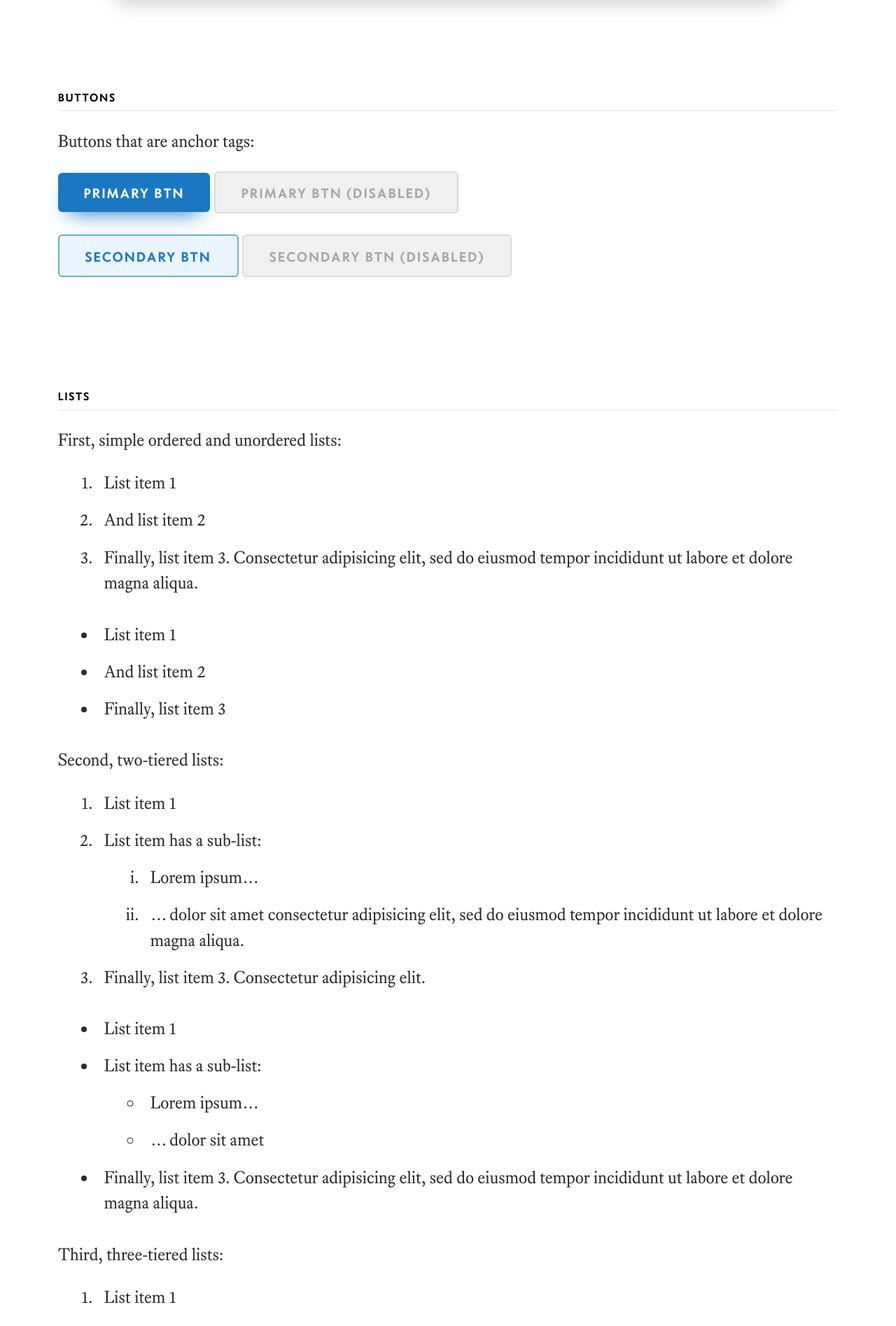
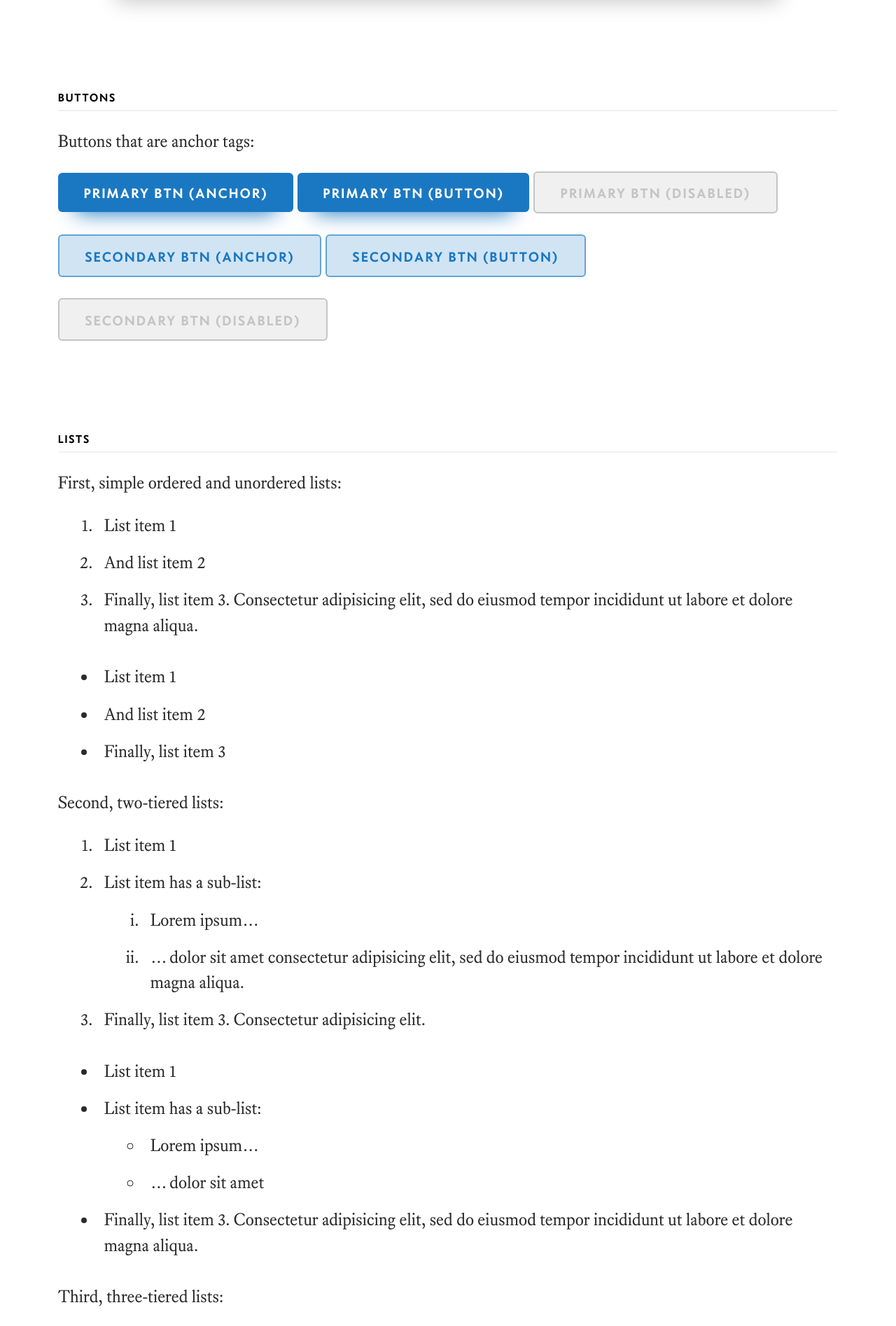
Before and after one commit to whbassignani/whbassignani.github.io, a Jekyll site: the page built from style-guide/index.html, in a window 1280 px wide. Shown: the part 4481-6376 px from the top of the page at 70% size. Built offline with Jekyll 4.4.1, drawn with Linux system fonts in a browser that asks for light colours.

Commit message:
Cleaning up more scss partials

```diff
--- a/css/main.scss
+++ b/css/main.scss
@@ -24,11 +24,11 @@
 @import "components/buttons";
 @import "components/tables";
 @import "components/images";
-@import "components/forms";
 @import "components/misc";
 
 
 // Layouts and includes
+@import "layout";
 @import "header";
 @import "nav";
 @import "content";
--- a/scss/_header.scss
+++ b/scss/_header.scss
@@ -53,7 +53,7 @@
   @include flexbox;
   @include align-items(center);
   @include justify-content(center);
-  @include button-hover-state;
+  @include nav-button-hover-state;
   @include transition(background-color $animation-time);
 
   height: $toolbar-height--small;
--- a/scss/_layout.scss
+++ b/scss/_layout.scss
@@ -6,6 +6,6 @@
 
 // Layout styles
 body {
+	background-color: $nav-background-color;
 	overflow-x: hidden;
-  background-color: $nav-background-color;
 }
--- a/scss/_nav.scss
+++ b/scss/_nav.scss
@@ -122,7 +122,7 @@
   @include flexbox;
   @include align-items(center);
   @include justify-content(center);
-  @include button-hover-state;
+  @include nav-button-hover-state;
   @include transition(background-color $animation-time);
 
   height: $toolbar-height--small;
--- a/scss/components/_buttons.scss
+++ b/scss/components/_buttons.scss
@@ -7,17 +7,17 @@
 	@include soft-box-shadow($color-interactive);
 	@include standard-margins;
   @include transition(background-color $animation-time, border $animation-time, background-color $animation-time);
-
-  display: block;
-  padding: calc(#{size(3)/2} + 1px) size(3) calc(#{size(3)/2} - 1px);
-	position: relative;
   background-color: $color-interactive;
   border: 0;
   color: $white;
+  display: block;
   font-size: size(-1);
   line-height: 1;
+  padding: calc(#{size(3)/2} + 1px) size(3) calc(#{size(3)/2} - 1px);
+	position: relative;
   text-align: center;
   text-decoration: none;
+  width: 100%;
 
   -webkit-appearance: none;
           appearance: none;
@@ -36,42 +36,48 @@
 
   &.is-disabled, &.is-disabled:hover, &.is-disabled:active,
   &:disabled, &:disabled:hover, &:disabled:active {
-    background-color: color(grey, 50);
-    border: $border-width solid transparentize(color(grey, 400), 0.8);
-    color: color(grey, 300);
+    background-color: $color-ui-subtle;
+    border: $border-width solid $color-ui-light;
+    color: $color-ui-light;
 		cursor: default;
 
+    // Hides shadow from @mixin soft-box-shadow
 		&:after {
 			display: none;
 		}
   }
 
+  &:last-child {
+    margin-bottom: 0;
+  }
+
   @media ($bp-s) {
     display: inline-block;
-		font-size: size(-1);
+    width: auto;
   }
 }
 
 .button-secondary,
 input[type="button"].button-secondary {
-  background-color: color(blue, 50);
+  background-color: transparentize($color-interactive, 0.8);
   border: $border-width solid transparentize($color-interactive, 0.4);
   color: $color-interactive;
 
   &.is-hover,
   &:hover {
-		background-color: color(blue, 50);
+		background-color: transparentize($color-interactive, 0.9);
     border-color: transparentize($color-interactive-hover, 0.6);
     color: $color-interactive-hover;
   }
 
   &.is-active,
   &:active {
-		background-color: color(blue, 50);
+		background-color: transparentize($color-interactive, 0.8);
     border-color: transparentize($color-interactive-active, 0.4);
     color: $color-interactive-active;
   }
 
+  // Hides shadow from @mixin soft-box-shadow
 	&:after {
 		display: none;
 	}
--- a/scss/components/_misc.scss
+++ b/scss/components/_misc.scss
@@ -1,16 +1,7 @@
 // Dividers
 hr {
-	@include standard-margins;
-
+  border: 0;
+  border-bottom: $border-width dotted $color-border;
 	height: 0;
-  border: 0;
-  border-bottom: $border-width dotted $color-ui-dark;
+	margin: size(2) auto;
 }
-
-p + hr {
-	margin-top: size(2);
-
-	@media ($bp-s) {
-		margin-top: size(4);
-	}
-}
--- a/scss/components/_tables.scss
+++ b/scss/components/_tables.scss
@@ -1,46 +1,37 @@
 // Tables
 table {
   @include standard-margins;
-
-  width: 100%;
 	background-color: $white;
-  border: $border-width solid color(grey, 200);
+  border: $border-width solid $color-ui-light;
 	font-family: $sans-serif;
 	font-size: size(-1);
 	line-height: 1;
-
-	@media ($bp-s) {
-    font-size: size(0);
-  }
+  width: 100%;
 
   td,
   th {
-    padding: size(-2);
+    padding: calc(#{size(0)/2} + 1px) size(0) calc(#{size(0)/2} - 1px);
 		text-align: left;
-
-		@media ($bp-s) {
-			padding: size(0);
-		}
   }
 
+    th {
+      color: $color-heading;
+      font-size: size(-2);
+      padding: calc(#{size(2)/2} + 1px) size(2) calc(#{size(2)/2} - 1px);
+    }
+
   tr:nth-child(2n) {
-    background-color: transparentize(color(grey, 50), 0.5);
+    background-color: transparentize($color-ui-subtle, 0.5);
   }
 
   thead {
 		@include bold-spaced-type;
-
-    background-color: color(grey, 100);
-    border-bottom: $border-width solid color(grey, 200);
-    font-size: size(-2);
-
-    @media ($bp-s) {
-      font-size: size(-1);
-    }
+    background-color: $color-ui-subtle;
+    border-bottom: $border-width solid $color-border;
   }
 
   tfoot {
-    border-top: $border-width dashed color(grey, 200);
+    border-top: $border-width dashed $color-border;
     font-weight: 700;
   }
 }
--- a/scss/globals/_mixins.scss
+++ b/scss/globals/_mixins.scss
@@ -148,7 +148,7 @@
 
 
 // Components
-@mixin button-hover-state {
+@mixin nav-button-hover-state {
 	&:after {
 		@include border-radius;
 		@include transform(translateX(-50%) translateY(-50%));
--- a/scss/globals/_variables.scss
+++ b/scss/globals/_variables.scss
@@ -16,6 +16,8 @@
 $color-nav:                   color(grey, 200);
 $color-nav-hover:             lighten($color-nav, 20%);
 $color-nav-active:            darken($color-nav, 20%);
+
+$color-border:                $color-ui-light;
 
 $header-background-color:     color(grey, 700);
 $nav-background-color:        $color-ui-dark;
--- a/scss/typography/_basics.scss
+++ b/scss/typography/_basics.scss
@@ -20,6 +20,10 @@
 
 p {
   margin: 0 0 size(0);
+
+  &:last-child {
+    margin-bottom: 0;
+  }
 }
 
 
--- a/style-guide/index.html
+++ b/style-guide/index.html
@@ -113,15 +113,13 @@
 
     <p>Buttons that are anchor tags:</p>
 
-    <div>
-      <a href="#" class="button button-primary">Primary Btn</a>
-      <a class="button button-primary is-disabled">Primary Btn (Disabled)</a>
-    </div>
+    <a href="#" class="button button-primary">Primary Btn (Anchor)</a>
+    <button class="button button-primary">Primary Btn (Button)</button>
+    <a class="button button-primary is-disabled">Primary Btn (Disabled)</a>
 
-    <div>
-      <a href="#" class="button button-secondary">Secondary Btn</a>
-      <a class="button button-secondary is-disabled">Secondary Btn (Disabled)</a>
-    </div>
+    <a href="#" class="button button-secondary">Secondary Btn (Anchor)</a>
+    <button class="button button-secondary">Secondary Btn (Button)</button>
+    <a class="button button-secondary is-disabled">Secondary Btn (Disabled)</a>
   </section>
 
   <section class="styleGuide-section">
```
Also changed, not shown: scss/components/_forms.scss (deleted).
